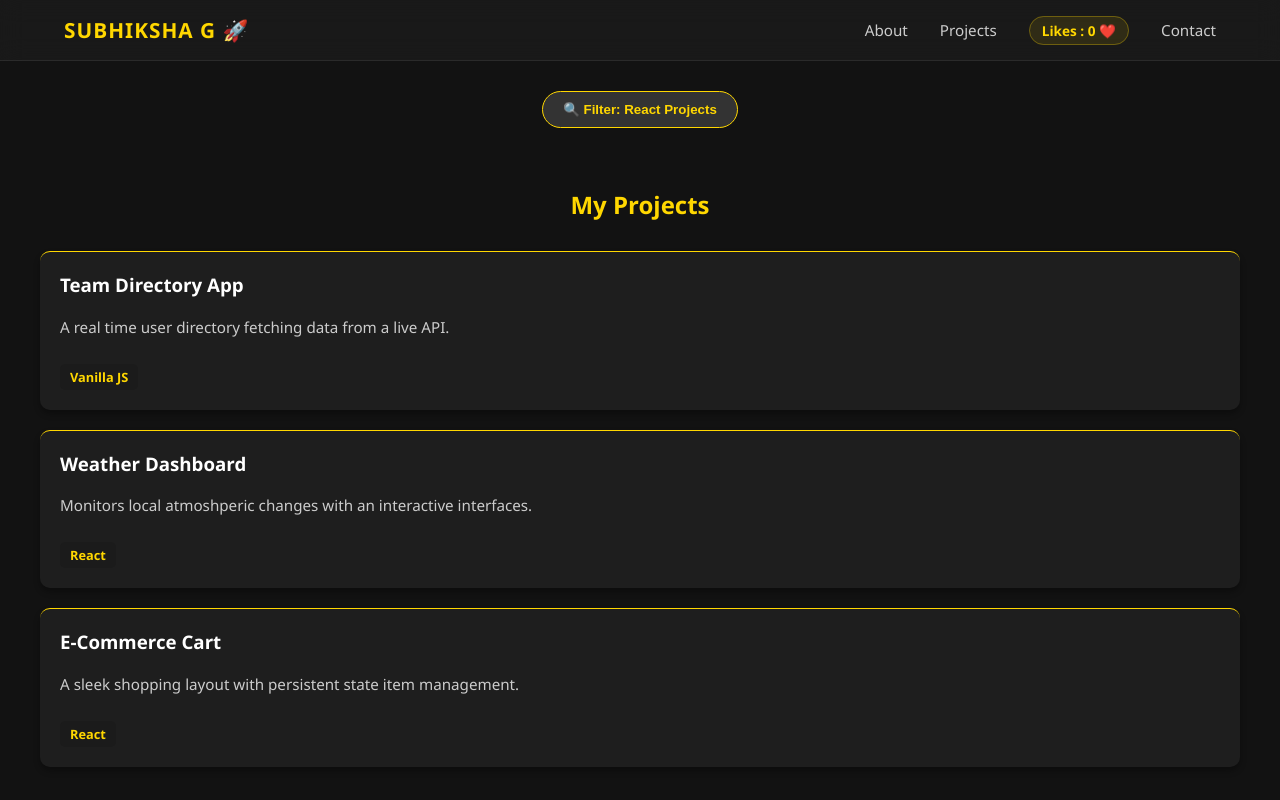
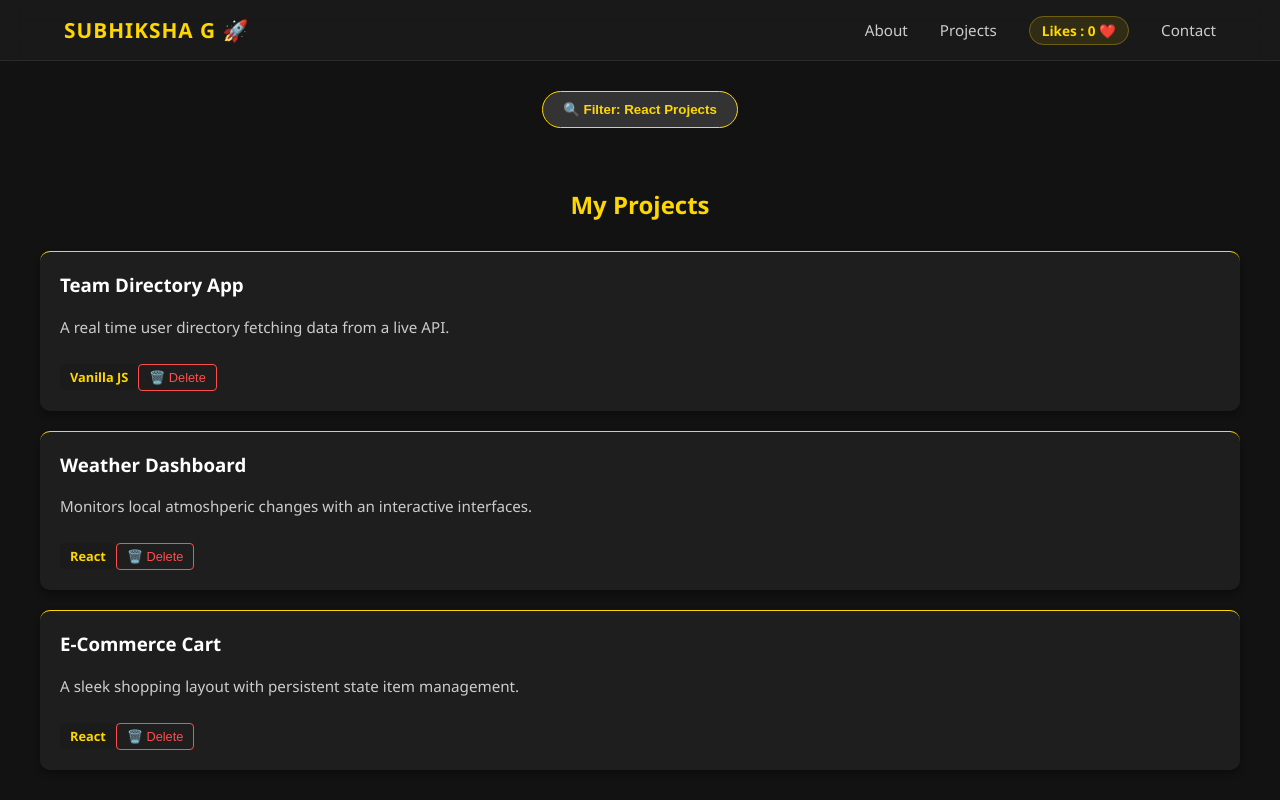
Before and after one commit to Subhiksha-G/Subhiksha-React-Portfolio, a React app: page /contact in a window 1280 px wide. Shown: the top 800 px of the page. Built offline with nearby package versions, Linux system fonts and the light colour scheme; the HTML template or start-up script is replaced by a standard one.

Commit message:
Connected inverse child-to-parent data pipeline for card  deletion

```diff
--- a/src/App.jsx
+++ b/src/App.jsx
@@ -8,7 +8,7 @@ function App() {
 
   const [showOnlyReact, setShowOnlyReact] = useState(false);
 
-  const portfolioProjects = [
+  const [portfolioProjects, setPortfolioProjects] = useState([
     {
       id: 1,
       title: "Team Directory App",
@@ -27,10 +27,15 @@ function App() {
       desc: "A sleek shopping layout with persistent state item management.",
       tech: "React",
     },
-  ];
+  ]);
 
   function handleLikeClick() {
     setLikes(likes + 1);
+  }
+
+  function deleteProject(projectId) {
+    const updatedProjects = portfolioProjects.filter(project => project.id !== projectId);
+    setPortfolioProjects(updatedProjects);
   }
 
   const displayedProjects = showOnlyReact
@@ -61,7 +66,7 @@ function App() {
         </button>
       </div>
 
-      <ProjectGrid allProjects={displayedProjects} />
+      <ProjectGrid allProjects={displayedProjects} onDeleteProject={deleteProject} />
 
       <ContactForm />
 
--- a/src/components/ProjectGrid/ProjectGrid.css
+++ b/src/components/ProjectGrid/ProjectGrid.css
@@ -50,3 +50,19 @@
     font-weight: bold;
     margin-top: 10px;
 }
+
+.delete-project-btn {
+    background: transparent;
+    color: #ff4d4d;
+    border: 1px solid #ff4d4d;
+    padding: 5px 10px;
+    border-radius: 4px;
+    font-size: 0.8rem;
+    cursor: pointer;
+    transition: all 0.2s ease;
+}
+
+.delete-project-btn:hover {
+    background: #ff4d4d;
+    color: white;
+}
--- a/src/components/ProjectGrid/ProjectGrid.jsx
+++ b/src/components/ProjectGrid/ProjectGrid.jsx
@@ -10,6 +10,7 @@ function ProjectGrid(props) {
                         <h3>{project.title}</h3>
                         <p>{project.desc}</p>
                         <span className='tech-tag'>{project.tech}</span>
+                        <button onClick={() => props.onDeleteProject(project.id)} className='delete-project-btn'>🗑️ Delete</button>
                     </div>
                 ))}
 
```
